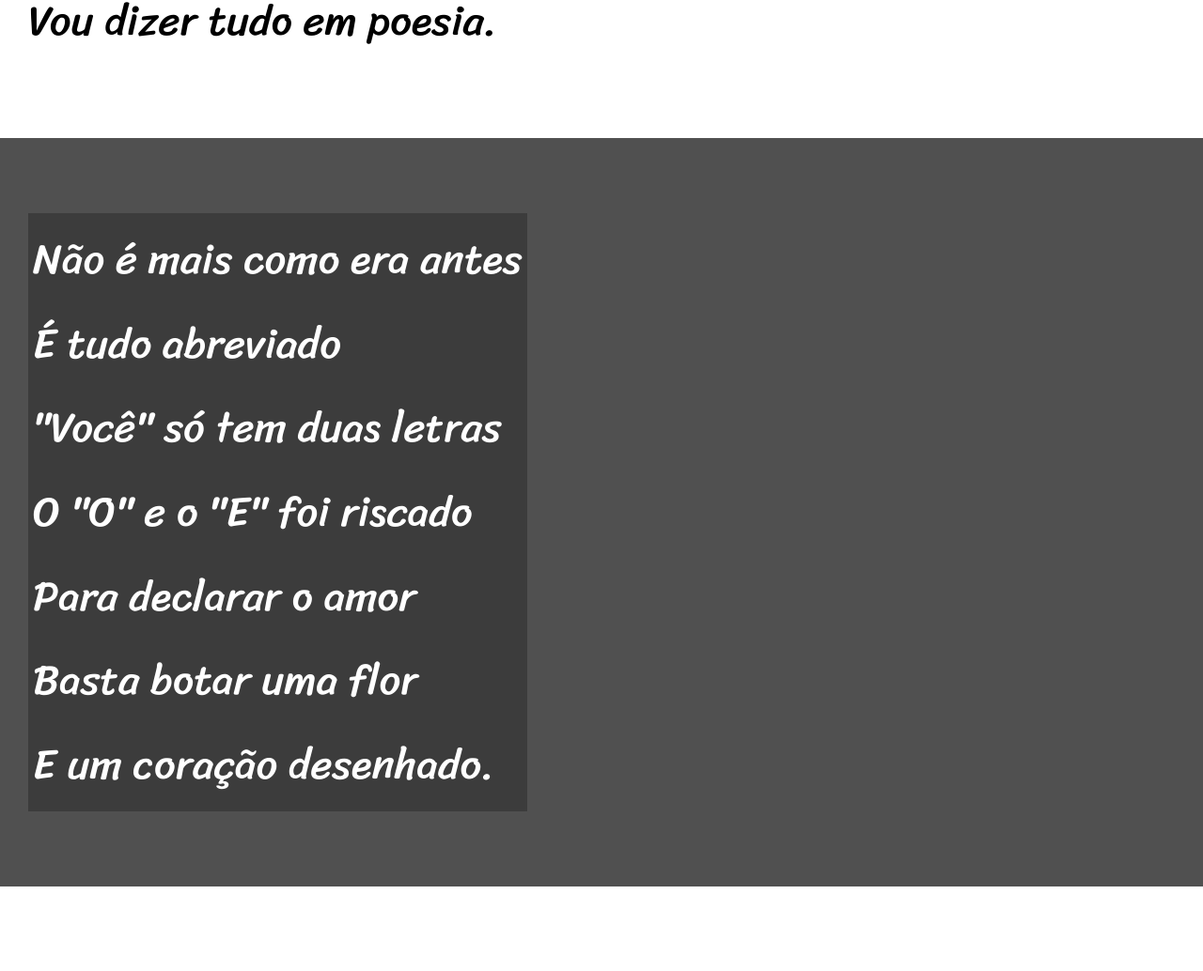
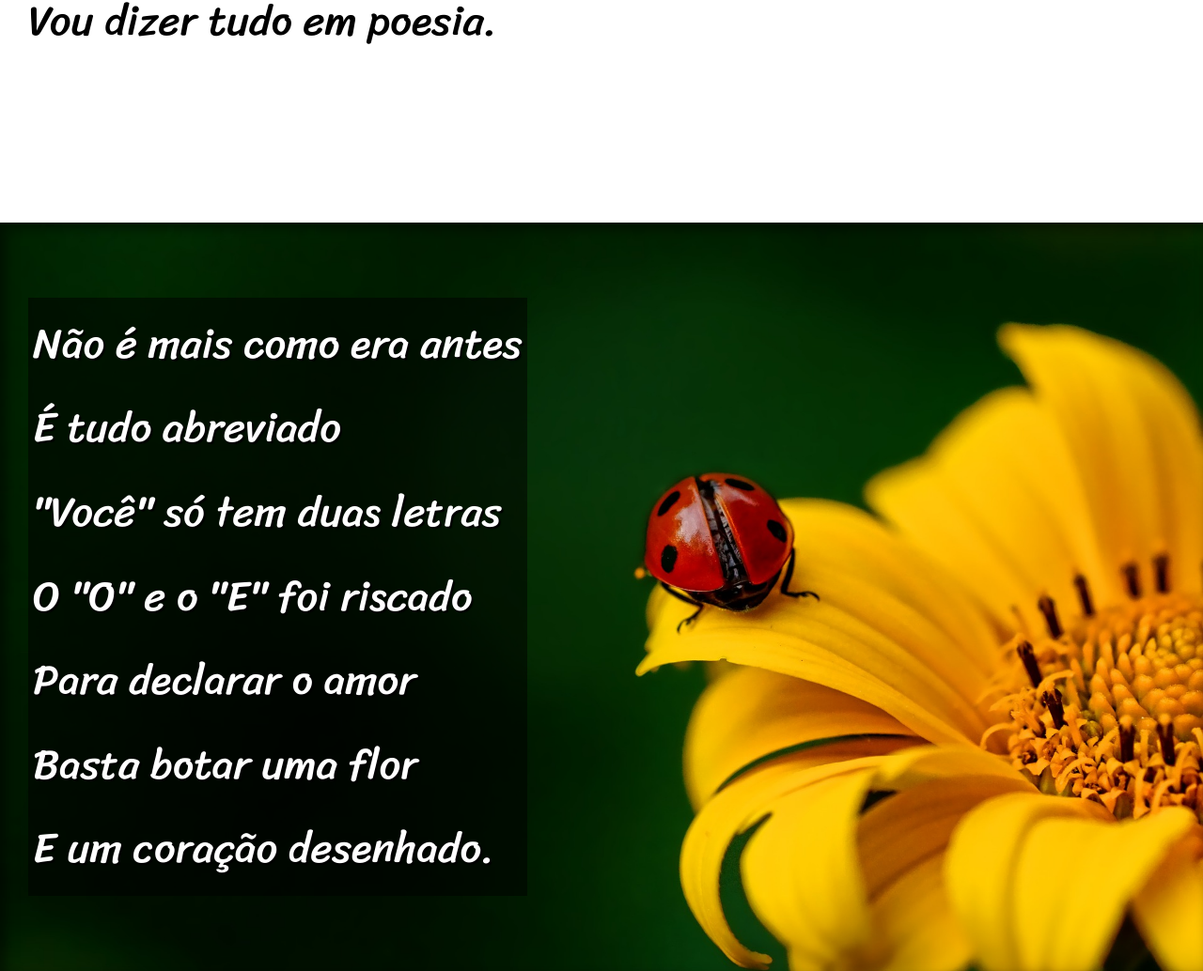
Before and after one commit to PatrickOliveira1/html-css, a plain HTML site: page desafios/d012/index.html in a window 1280 px wide. Shown: the part 900-1934 px from the top of the page at 94% size. Drawn offline with Linux system fonts and the light colour scheme.

Commit message:
projeto completo

```diff
--- a/desafios/d012/estilo/style.css
+++ b/desafios/d012/estilo/style.css
@@ -56,6 +56,10 @@ section {
     font-size: 3.5vw;
 }
 
+section > p {
+    padding-bottom: 2em;
+}
+
 .normal {
     background-color: white;
     color: black;
@@ -64,12 +68,25 @@ section {
 .imagem {
     background-color: rgb(80, 80, 80);
     color: white;
+    box-shadow: inset 6px 6px 13px 0px rgba(0, 0, 0, 0.514);
+    background-size: cover;
+    background-attachment: fixed;
 }
 
 .imagem > p {
     display: inline-block;
-    background-color: rgba(0, 0, 0, 0.247);
+    background-color: rgba(0, 0, 0, 0.514);
     padding: 5px;
+    text-shadow: 2px 2px 1px black;
+}
+
+#img01 {
+    background-image: url("../imagens/background001.jpg");
+    background-position: center center;
+}
+
+#img02 {
+    background-image: url("../imagens/background002.jpg");
 }
 
 footer {
--- a/desafios/d012/index.html
+++ b/desafios/d012/index.html
@@ -24,7 +24,7 @@
         </p>
     </section>
 
-    <section class="imagem">
+    <section class="imagem" id="img01">
         <p>
             Não é mais como era antes <br>
             É tudo abreviado <br>
@@ -58,7 +58,7 @@
         </p>
     </section>
 
-    <section class="imagem">
+    <section class="imagem" id="img02">
         <p>
             Tenho saudade das cartas <br>
             Escritas com a própria mão <br>
```
